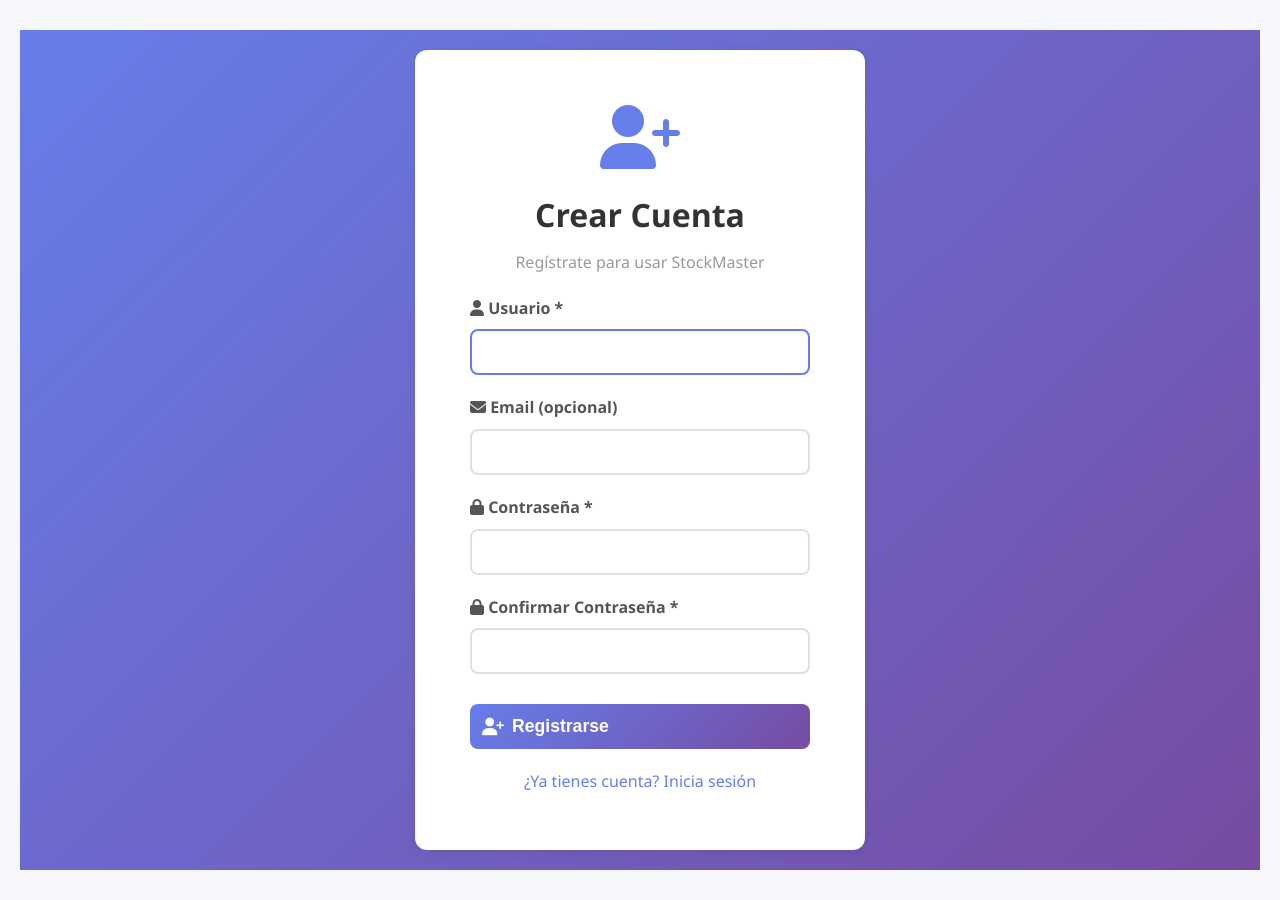
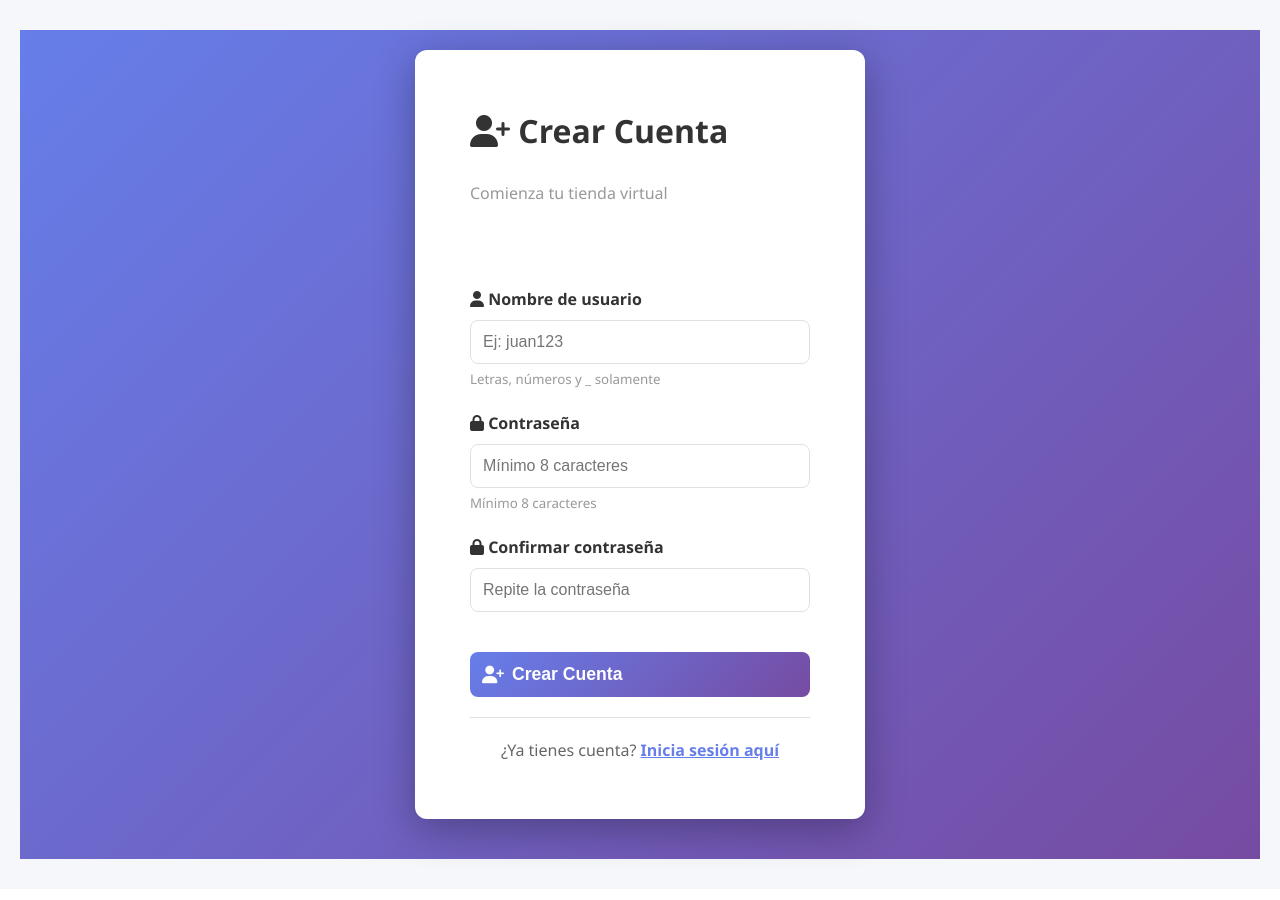
Before and after one commit to vink540/StockMaster, a Django app: page /accounts/register/ in a window 1280 px wide. After the commit the page ends 864 px from the top, so only its background shows below. Run offline with Django 5.2, Linux system fonts and the light colour scheme; data comes from the database, SQL or seed files in the repository; parts of the project's set-up code (start-up, migrations or seed data) failed here and were passed over.

Commit message:
ahora si

```diff
--- a/accounts/views.py
+++ b/accounts/views.py
@@ -23,40 +23,59 @@ from .models import SystemConfig, Company  # ✅ IMPORTAR Company
 
 # ========== AUTHENTICATION ==========
 
+# accounts/views.py
+# REEMPLAZAR la función register() con esta versión
+
 @transaction.atomic
 def register(request):
-    """Vista para registro de nuevos usuarios"""
+    """Vista para registro de nuevos usuarios - VERSIÓN SIMPLE"""
     if request.method == 'POST':
-        form = UserCreationForm(request.POST)
-        if form.is_valid():
-            # Guardar el usuario
-            user = form.save()
+        username = request.POST.get('username', '').strip()
+        password = request.POST.get('password', '')
+        password2 = request.POST.get('password2', '')
 
-            # ✅ Crear empresa automáticamente para el nuevo usuario
-            try:
-                Company.objects.create(
-                    owner=user,
-                    name=f"Tienda de {user.username}"
-                )
+        # Validaciones
+        if not username or not password or not password2:
+            messages.error(request, '❌ Todos los campos son obligatorios')
+            return render(request, 'accounts/register.html')
 
-                # Iniciar sesión automáticamente
-                login(request, user)
-                messages.success(request, f'✅ ¡Bienvenido {user.username}! Tu tienda está lista.')
-                return redirect('inventory:home')
-            except Exception as e:
-                # Si falla la creación de la empresa, eliminar el usuario
+        if password != password2:
+            messages.error(request, '❌ Las contraseñas no coinciden')
+            return render(request, 'accounts/register.html')
+
+        if len(password) < 8:
+            messages.error(request, '❌ La contraseña debe tener al menos 8 caracteres')
+            return render(request, 'accounts/register.html')
+
+        if User.objects.filter(username=username).exists():
+            messages.error(request, '❌ El nombre de usuario ya existe')
+            return render(request, 'accounts/register.html')
+
+        try:
+            # Crear usuario
+            user = User.objects.create_user(
+                username=username,
+                password=password
+            )
+
+            # Crear empresa automáticamente
+            Company.objects.create(
+                owner=user,
+                name=f"Tienda de {username}"
+            )
+
+            # Iniciar sesión automáticamente
+            login(request, user)
+            messages.success(request, f'✅ ¡Bienvenido {username}! Tu tienda está lista.')
+            return redirect('inventory:home')
+
+        except Exception as e:
+            messages.error(request, f'❌ Error al crear usuario: {str(e)}')
+            if user:
                 user.delete()
-                messages.error(request, f'❌ Error al crear empresa: {str(e)}')
-                return redirect('accounts:register')
-        else:
-            # Mostrar errores del formulario
-            for field, errors in form.errors.items():
-                for error in errors:
-                    messages.error(request, f'{field}: {error}')
-    else:
-        form = UserCreationForm()
+            return render(request, 'accounts/register.html')
 
-    return render(request, 'accounts/register.html', {'form': form})
+    return render(request, 'accounts/register.html')
 
 def user_login(request):
     """Vista de login (si tienes una personalizada)"""
--- a/templates/accounts/register.html
+++ b/templates/accounts/register.html
@@ -1,47 +1,144 @@
 {% extends 'base.html' %}
-{% block title %}Registrarse - StockMaster{% endblock %}
+{% load static %}
+
+{% block title %}Registro - StockMaster{% endblock %}
+
 {% block content %}
-<div style="min-height: 100vh; display: flex; align-items: center; justify-content: center; background: linear-gradient(135deg, #667eea 0%, #764ba2 100%);">
-    <div class="card" style="max-width: 450px; width: 100%; margin: 20px;">
-        <div style="text-align: center; padding: 30px 30px 20px;">
-            <i class="fas fa-user-plus" style="font-size: 4rem; color: #667eea; margin-bottom: 20px;"></i>
-            <h1 style="margin: 0; color: #333;">Crear Cuenta</h1>
-            <p style="color: #999; margin-top: 10px;">Regístrate para usar StockMaster</p>
+<div style="min-height: 100vh; display: flex; align-items: center; justify-content: center; background: linear-gradient(135deg, #667eea 0%, #764ba2 100%); padding: 20px;">
+    <div class="card" style="max-width: 450px; width: 100%; box-shadow: 0 10px 40px rgba(0,0,0,0.3);">
+        <div class="card-header" style="background: white; border-bottom: none; text-align: center; padding: 30px;">
+            <h1 style="margin: 0; color: #333; font-size: 2rem;">
+                <i class="fas fa-user-plus"></i> Crear Cuenta
+            </h1>
+            <p style="color: #999; margin-top: 10px;">Comienza tu tienda virtual</p>
         </div>
 
-        <form method="post" style="padding: 0 30px 30px;">
+        <div class="card-body" style="padding: 30px;">
+            <!-- Mostrar mensajes de error -->
+            {% if messages %}
+                {% for message in messages %}
+                    <div class="alert alert-{{ message.tags }}" style="margin-bottom: 20px;">
+                        {{ message }}
+                    </div>
+                {% endfor %}
+            {% endif %}
+
+            <form method="post">
                 {% csrf_token %}
 
+                <!-- Username -->
                 <div class="form-group">
-                <label for="username"><i class="fas fa-user"></i> Usuario *</label>
-                <input type="text" name="username" id="username" class="form-control" required autofocus>
+                    <label for="username">
+                        <i class="fas fa-user"></i> Nombre de usuario
+                    </label>
+                    <input type="text"
+                           name="username"
+                           id="username"
+                           class="form-control"
+                           placeholder="Ej: juan123"
+                           required
+                           autocomplete="username">
+                    <small style="color: #999; display: block; margin-top: 5px;">
+                        Letras, números y _ solamente
+                    </small>
                 </div>
 
+                <!-- Password -->
                 <div class="form-group">
-                <label for="email"><i class="fas fa-envelope"></i> Email (opcional)</label>
-                <input type="email" name="email" id="email" class="form-control">
+                    <label for="password">
+                        <i class="fas fa-lock"></i> Contraseña
+                    </label>
+                    <input type="password"
+                           name="password"
+                           id="password"
+                           class="form-control"
+                           placeholder="Mínimo 8 caracteres"
+                           required
+                           autocomplete="new-password">
+                    <small style="color: #999; display: block; margin-top: 5px;">
+                        Mínimo 8 caracteres
+                    </small>
                 </div>
 
+                <!-- Confirmar Password -->
                 <div class="form-group">
-                <label for="password"><i class="fas fa-lock"></i> Contraseña *</label>
-                <input type="password" name="password" id="password" class="form-control" required>
+                    <label for="password2">
+                        <i class="fas fa-lock"></i> Confirmar contraseña
+                    </label>
+                    <input type="password"
+                           name="password2"
+                           id="password2"
+                           class="form-control"
+                           placeholder="Repite la contraseña"
+                           required
+                           autocomplete="new-password">
                 </div>
 
-            <div class="form-group">
-                <label for="password2"><i class="fas fa-lock"></i> Confirmar Contraseña *</label>
-                <input type="password" name="password2" id="password2" class="form-control" required>
+                <!-- Botón de registro -->
+                <button type="submit" class="btn btn-primary btn-block" style="padding: 12px; font-size: 1.1rem; margin-top: 20px;">
+                    <i class="fas fa-user-plus"></i> Crear Cuenta
+                </button>
+            </form>
+
+            <!-- Link a login -->
+            <div style="text-align: center; margin-top: 20px; padding-top: 20px; border-top: 1px solid #e0e0e0;">
+                <p style="color: #666;">
+                    ¿Ya tienes cuenta?
+                    <a href="{% url 'accounts:login' %}" style="color: #667eea; font-weight: bold;">
+                        Inicia sesión aquí
+                    </a>
+                </p>
+            </div>
+        </div>
+    </div>
 </div>
 
-            <button type="submit" class="btn btn-primary" style="width: 100%; padding: 12px; font-size: 1.1rem; margin-top: 10px;">
-                <i class="fas fa-user-plus"></i> Registrarse
-            </button>
+<style>
+.form-group {
+    margin-bottom: 20px;
+}
 
-            <div style="text-align: center; margin-top: 20px;">
-                <a href="{% url 'login' %}" style="color: #667eea; text-decoration: none;">
-                    ¿Ya tienes cuenta? Inicia sesión
-                </a>
-            </div>
-        </form>
-    </div>
-</div>
+.form-group label {
+    display: block;
+    font-weight: 600;
+    margin-bottom: 8px;
+    color: #333;
+}
+
+.form-control {
+    width: 100%;
+    padding: 12px;
+    border: 1px solid #e0e0e0;
+    border-radius: 8px;
+    font-size: 1rem;
+    transition: border-color 0.3s;
+}
+
+.form-control:focus {
+    outline: none;
+    border-color: #667eea;
+    box-shadow: 0 0 0 3px rgba(102, 126, 234, 0.1);
+}
+
+.alert {
+    padding: 12px;
+    border-radius: 8px;
+}
+
+.alert-success {
+    background: #d4edda;
+    border: 1px solid #c3e6cb;
+    color: #155724;
+}
+
+.alert-error {
+    background: #f8d7da;
+    border: 1px solid #f5c6cb;
+    color: #721c24;
+}
+
+.btn-block {
+    width: 100%;
+}
+</style>
 {% endblock %}
```
Lines whose indentation alone changed are shown as unchanged.
